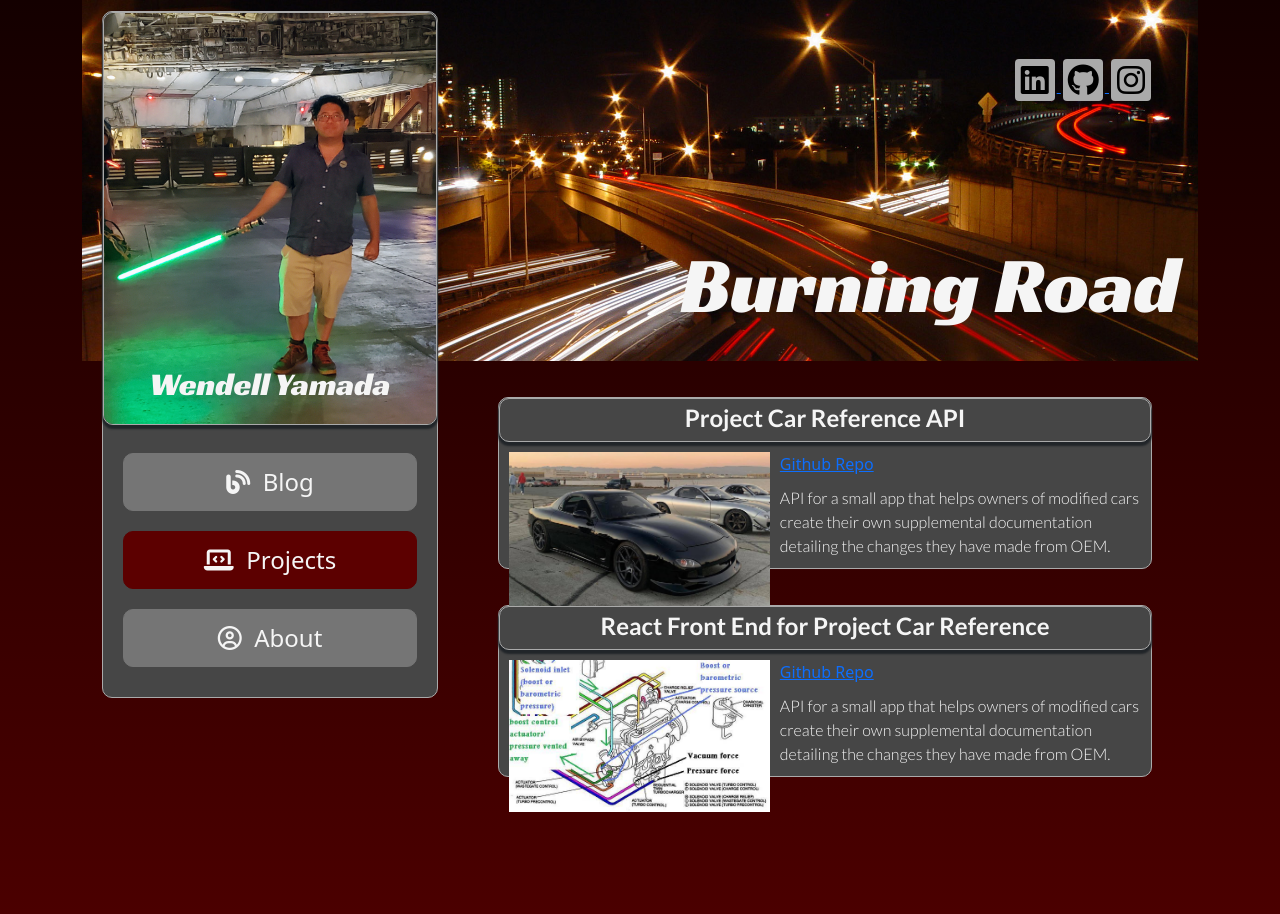
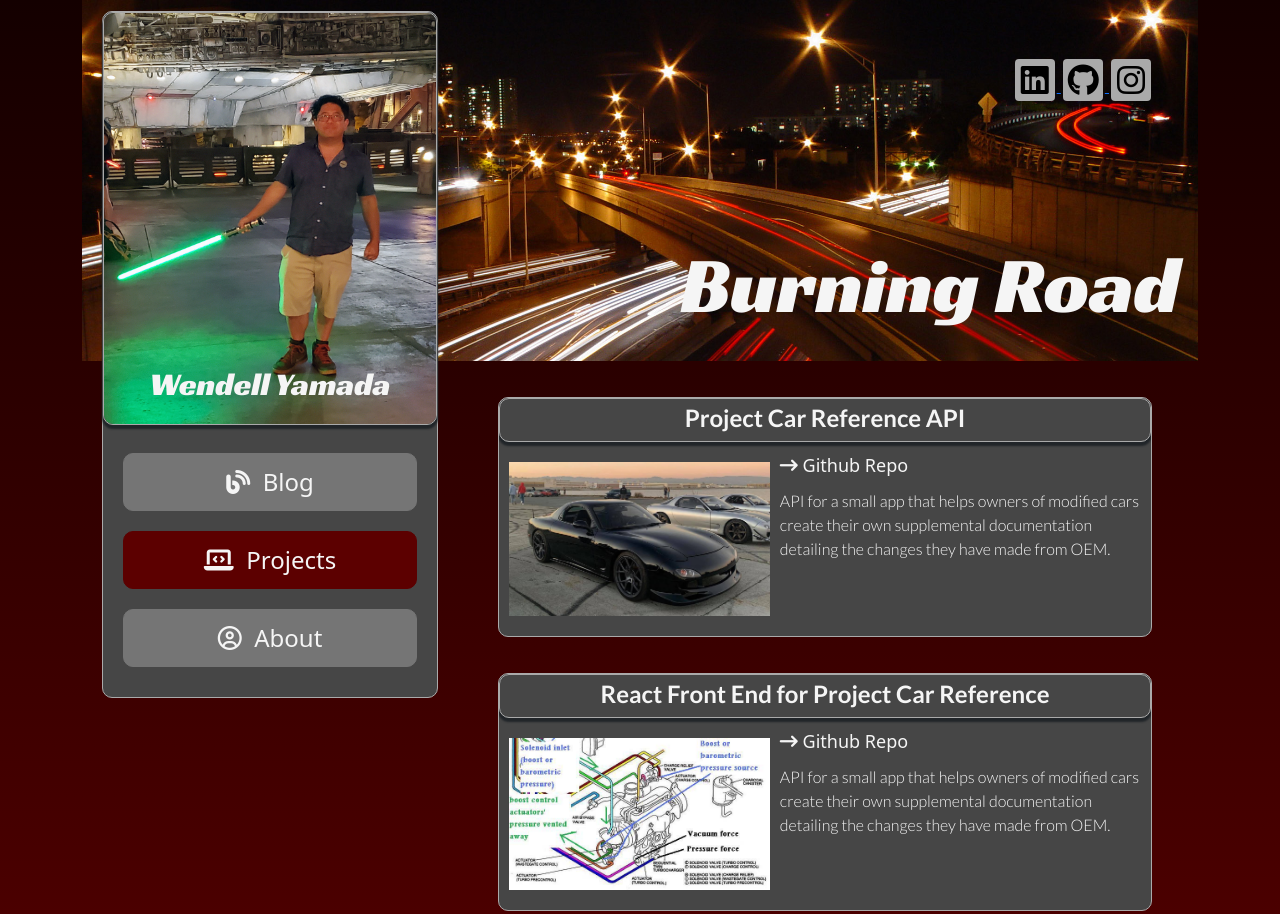
Before and after one commit to hyperrex/personal-site, a website: page projects.html in a window 1280 px wide. Shown: the top 914 px of the page. Drawn offline with nearby package versions, Linux system fonts and the light colour scheme.

Commit message:
add project repo links

```diff
--- a/projects.html
+++ b/projects.html
@@ -66,8 +66,12 @@
             <div class="post-title">
               <h4>Project Car Reference API</h4>
             </div>
-            <a href="https://github.com/hyperrex/project-car-reference-api">Github Repo</a>
             <img src="./img/duchess.jpg" alt="black mazda rx7" class="lead-photo">
+            <div class="repo-link">
+              <a href="https://github.com/hyperrex/project-car-reference-api">
+                <i class="fa-solid fa-arrow-right-long"></i></i> Github Repo
+              </a>
+            </div>
             <p>
               API for a small app that helps owners of modified cars create their own supplemental documentation detailing the changes they have made from OEM.
             </p>
@@ -76,8 +80,12 @@
             <div class="post-title">
               <h4>React Front End for Project Car Reference</h4>
             </div>
-            <a href="https://github.com/hyperrex/project-car-reference-react">Github Repo</a>
             <img src="./img/wiring.jpg" alt="sample wiring diagram" class="lead-photo">
+            <div class="repo-link">
+              <a href="https://github.com/hyperrex/project-car-reference-react">
+                <i class="fa-solid fa-arrow-right-long"></i></i> Github Repo
+              </a>
+            </div>
             <p>
               API for a small app that helps owners of modified cars create their own supplemental documentation detailing the changes they have made from OEM.
             </p>
--- a/styles.css
+++ b/styles.css
@@ -152,8 +152,10 @@ never notice it. */
 .post {
   background: #464646;
   margin: 5%;
+  padding-bottom: 10px;
   border: #aaaaaa solid 1px;
   border-radius: 10px;
+  overflow: hidden;
 }
 
 .post-title {
@@ -173,9 +175,15 @@ never notice it. */
 .lead-photo {
   float: left;
   width: 40%;
-  height: auto;
-  margin-left: 10px;
-  margin-right: 10px;
+  height: max-content;
+  MARGIN: 10px;
+}
+
+.repo-link a {
+  color: whitesmoke;
+  font-size: large;
+  text-align: right;
+  text-decoration: none;
 }
 
 .fa-brands {
```
